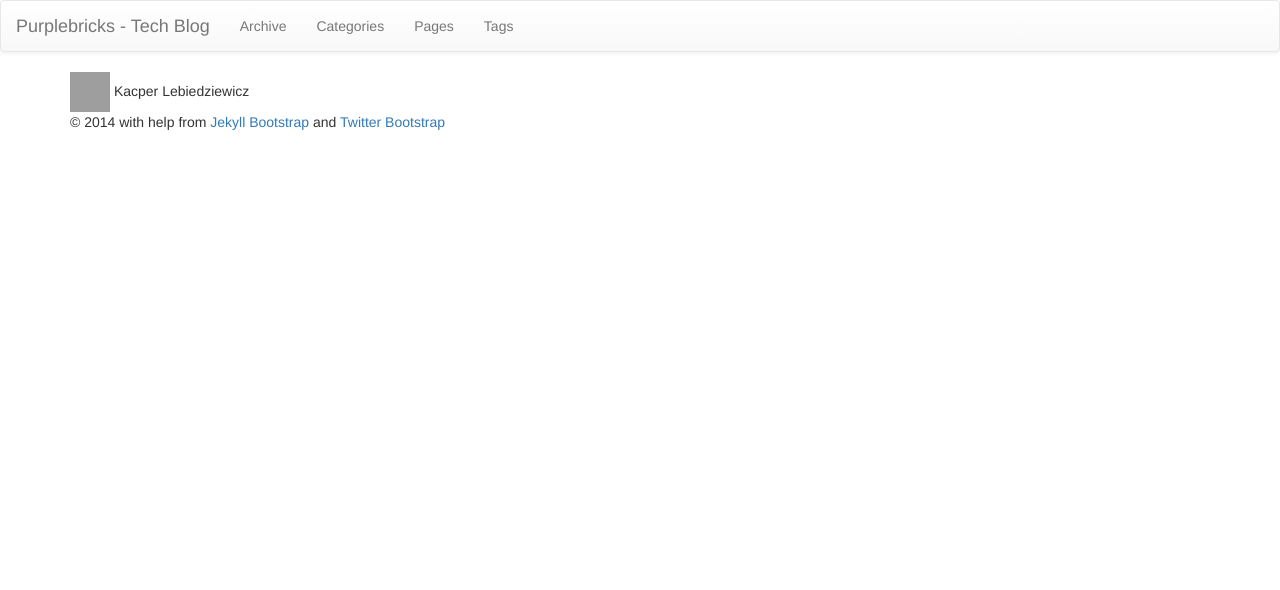
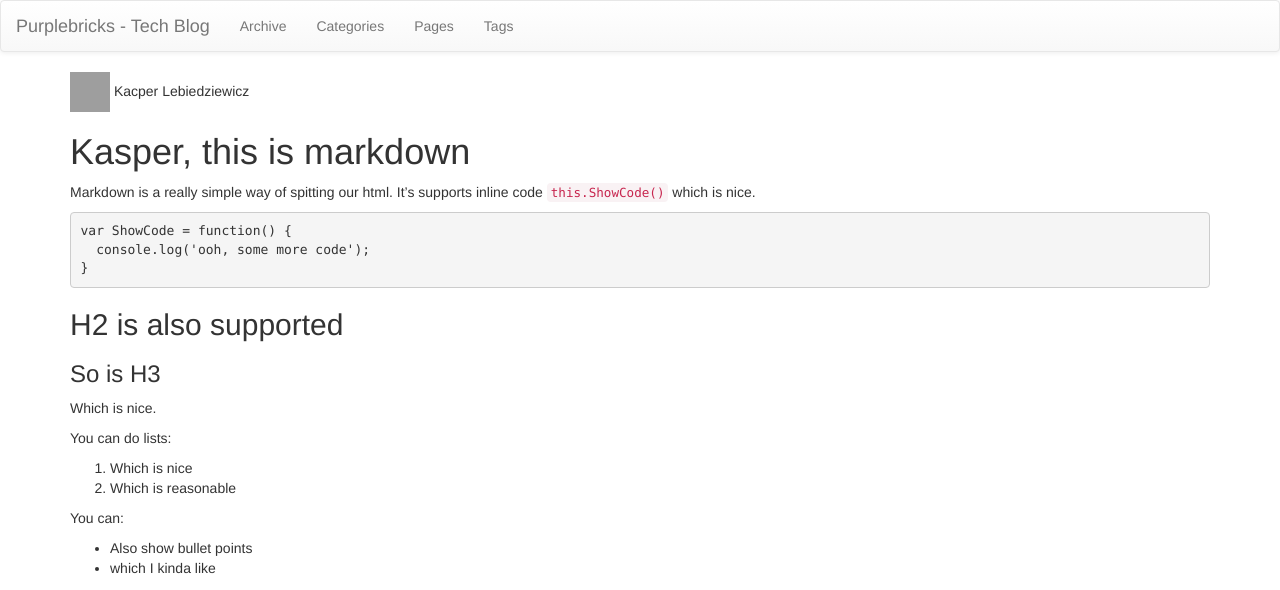
Before and after one commit to purplebricks/purplebricks.github.io, a Jekyll site: the page built from _posts/2014-11-28-kacpers-1st-blog.md, in a window 1280 px wide. Shown: the top 590 px of the page. Built offline with Jekyll 4.4.1, drawn with Linux system fonts in a browser that asks for light colours; nearby versions of some CDN libraries; library files that are not in the unit come from our copies; some of the changed text lies outside the part shown; grey boxes are pictures that could not be loaded.

Commit message:
Updated kacpers 1st blog

```diff
--- a/_posts/2014-11-28-kacpers-1st-blog.md
+++ b/_posts/2014-11-28-kacpers-1st-blog.md
@@ -7,3 +7,28 @@ tags: []
 author: kacper
 ---
 {% include JB/setup %}
+
+# Kasper, this is markdown
+
+Markdown is a really simple way of spitting our html. It's supports inline code `this.ShowCode()` which is nice.
+
+    var ShowCode = function() {
+      console.log('ooh, some more code');
+    }
+
+## H2 is also supported
+### So is H3
+
+Which is nice.
+
+You can do lists:
+  1. Which is nice
+  2. Which is reasonable
+
+You can:
+  - Also show bullet points
+  - which I kinda like
+
+Markdown is great, go Google it.
+
+Images are always a nice edition ![](/assets/blog/2014-11-28-kacpers-1st-blog/mind_blown.gif)
```
Also changed, not shown: 1 other file.
